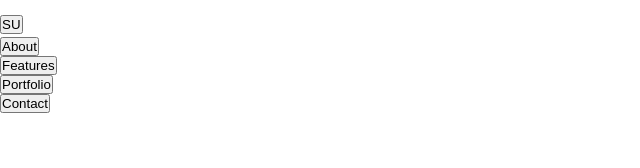
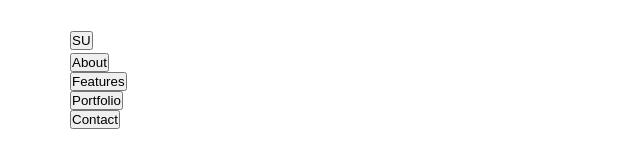
Before and after one commit to 96Jackie/First_Web_making, a plain HTML site: page index.html in a window 1280 px wide. Shown: the whole page, without its empty margins (0-640 px from the left). Drawn offline with Linux system fonts and the light colour scheme.

Commit message:
css 수정

```diff
--- a/style.css
+++ b/style.css
@@ -1,4 +1,4 @@
-/* 여기부터 책의 코드를 작성해주세요 */
+
 
 /*기본 스타일 시트 초기화 */
 
@@ -16,3 +16,17 @@ a,a:link,a:visited{
 li{
     list-style:none;
 }
+
+.container{
+    width:1140px;
+    margin:0 auto;
+}
+
+header{
+    position: absolute;
+    color:black;
+    top:0;
+    z-index:1;
+    width:100%;
+    padding:1rem;
+}
```
